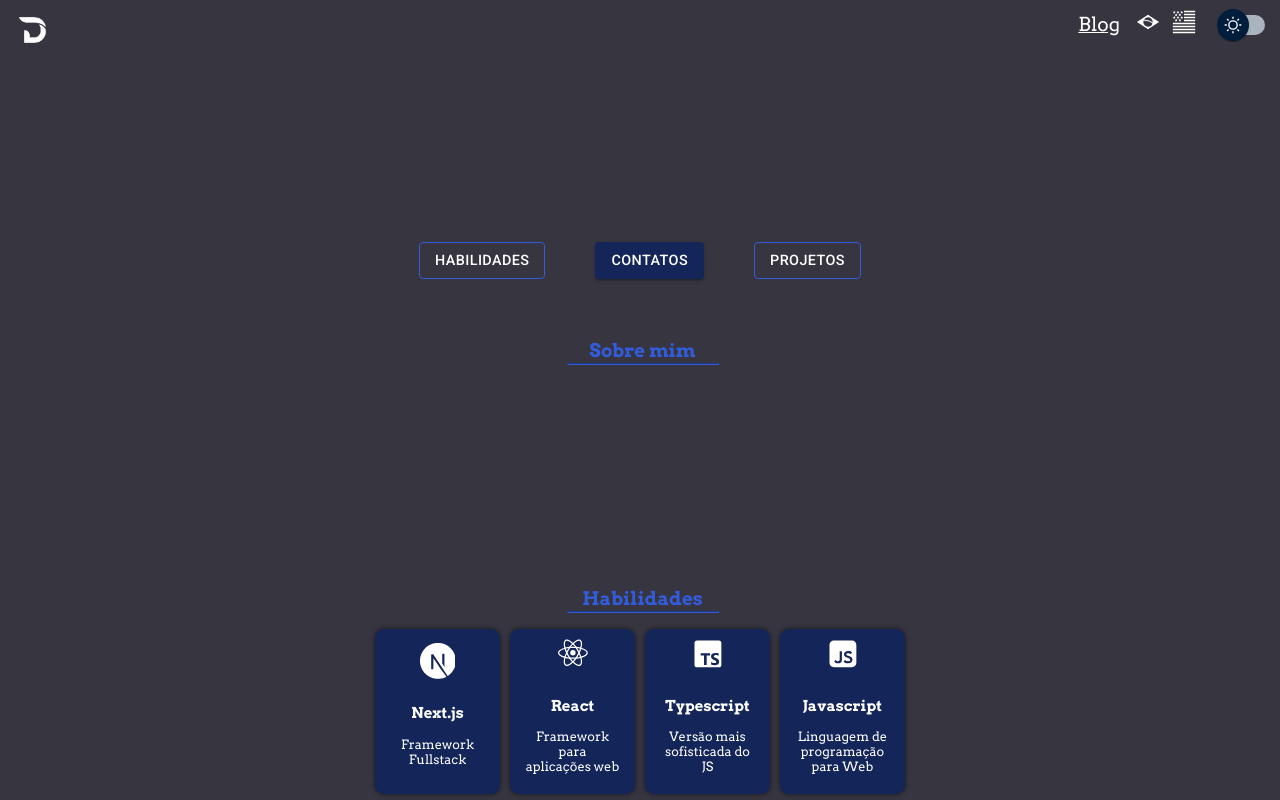
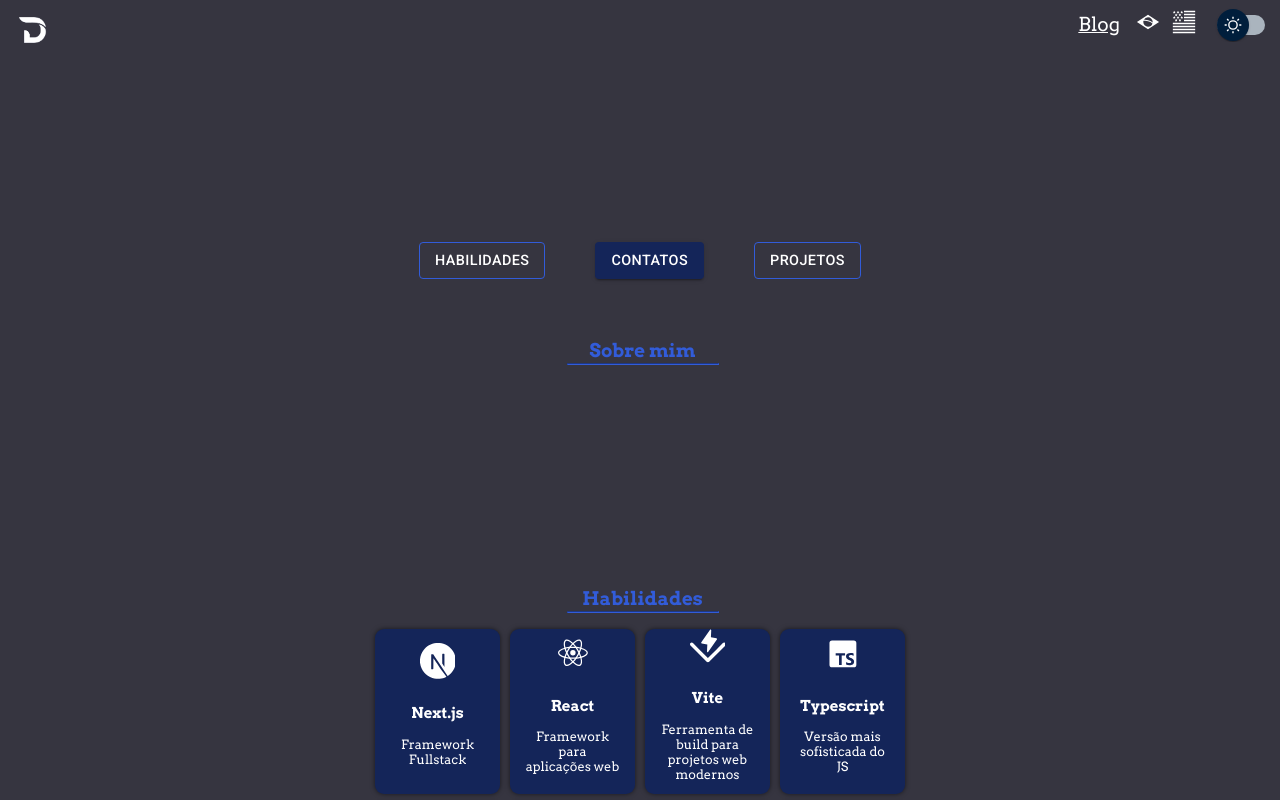
Before and after one commit to Danilo-Vicentin-Silva/portfolio-danilo-vicentin, a React (Vite) app: page / in a window 1280 px wide. Shown: the top 800 px of the page. Built offline with nearby package versions, Linux system fonts and the light colour scheme.

Commit message:
Seven Pilars Wiki Project

```diff
--- a/src/Imports/ImportProjects.tsx
+++ b/src/Imports/ImportProjects.tsx
@@ -1,4 +1,4 @@
-import { SiPowerautomate, SiPowerbi, SiTailwindcss } from "react-icons/si"
+import { SiPowerautomate, SiPowerbi, SiTailwindcss, SiVitest } from "react-icons/si"
 import { useTranslation } from "react-i18next"
 import {
   BiLogoCss3,
@@ -29,6 +29,11 @@ export const SkillList = () => {
       title: "React",
       icon: <BiLogoReact />,
       description: t("reactDescription"),
+    },
+    {
+      title: "Vite",
+      icon: <SiVitest />,
+      description: t("viteDescription"),
     },
     {
       title: "Typescript",
@@ -79,7 +84,7 @@ export const SkillList = () => {
       title: "Power BI",
       icon: <SiPowerbi />,
       description: t("powerBiDescription"),
-    }
+    },
   ]
 }
 
@@ -87,6 +92,18 @@ export const ProjectsList = () => {
   const { t } = useTranslation()
 
   return [
+    {
+      title: "Os 7 Pilares - Wiki",
+      date: t("sevenPilarWikiDate"),
+      description: t("sevenPilarsWikiDescription"),
+      image: projectsCovers.SevenPilarsWikiCover,
+      skillsUsed: [<SiVitest />, <SiTypescript />, <FaReact />],
+      skillsName: ["Vite", "Typescript", "React"],
+      websiteLink: "https://os-7-pilares-wiki.vercel.app",
+      githubLink: "https://github.com/Danilo-Vicentin-Silva/os-7-pilares-wiki",
+      video: videos.SevenPilarsWikiCover,
+      key: uuid(),
+    },
     {
       title: "Os 7 Pilares",
       date: t("sevenPilarsDate"),
@@ -104,6 +121,7 @@ export const ProjectsList = () => {
       video: videos.SevenPilarsVideo,
       key: uuid(),
     },
+
     {
       title: "Landing Page",
       date: t("landingPageDate"),
--- a/src/Imports/ImportProjectsCovers.ts
+++ b/src/Imports/ImportProjectsCovers.ts
@@ -6,6 +6,7 @@ import TaskListCover from "../assets/images/project-covers/task-list.webp";
 import CordelModernoCover from "../assets/images/project-covers/modern-cordel.webp";
 import SiteAndroidCover from "../assets/images/project-covers/android-site.webp";
 import LoginScreenCover from "../assets/images/project-covers/login-screen.webp";
+import SevenPilarsWikiCover from "../assets/images/project-covers/seven-pilars-wiki.webp";
 
 export const projectsCovers = {
   SevenPilarsCover,
@@ -16,4 +17,5 @@ export const projectsCovers = {
   CordelModernoCover,
   SiteAndroidCover,
   LoginScreenCover,
+  SevenPilarsWikiCover
 };
--- a/src/Imports/ImportVideos.ts
+++ b/src/Imports/ImportVideos.ts
@@ -14,6 +14,8 @@ const LandingPageVideo =
   "https://www.youtube.com/embed/BjVJaCdmPxg?si=1c_YwTDIGx4BDB-z"
 const SevenPilarsVideo =
   "https://www.youtube.com/embed/OOz8Jw_XxC8?si=K0yk4iEDbBkZeWvD"
+const SevenPilarsWikiCover =
+  "https://www.youtube.com/embed/W_6QjdD7cEk?si=Ns4H4zBQPI7KR10N"
 
 export const videos = {
   SevenPilarsVideo,
@@ -24,4 +26,5 @@ export const videos = {
   SiteAndroidVideo,
   TelaLoginVideo,
   DataGalaxyVideo,
+  SevenPilarsWikiCover,
 }
--- a/src/services/i18n/translations/en.json
+++ b/src/services/i18n/translations/en.json
@@ -60,6 +60,9 @@
     "wordpressDescription": "CMS for website creation",
     "tailwindDescription": "CSS Framework",
     "powerAppsDescription": "App development",
-    "powerAutomateDescription": "Process automatio"
+    "powerAutomateDescription": "Process automatio",
+    "sevenPilarWikiDate": "March 23, 2025",
+    "sevenPilarsWikiDescription": "This website functions as an interactive wiki, allowing readers and fans to dive into the universe of the book The 7 Pillars - The Journey Beyond the Mountain",
+    "viteDescription": "Build tool for modern web projects"
   }
 }
--- a/src/services/i18n/translations/ptBr.json
+++ b/src/services/i18n/translations/ptBr.json
@@ -61,6 +61,9 @@
     "tailwindDescription": "Framework CSS ",
     "landingPageTitle": "Landing Page",
     "powerAppsDescription": "Desenvolvimento de aplicativos",
-    "powerAutomateDescription": "Automação de processos"
+    "powerAutomateDescription": "Automação de processos",
+    "sevenPilarWikiDate": "23 de Março de 2025",
+    "sevenPilarsWikiDescription": "Este site funciona como uma wiki interativa, permitindo que leitores e fãs mergulhem no universo do livro Os 7 Pilares - A Jornada Além da Montanha",
+    "viteDescription": "Ferramenta de build para projetos web modernos"
   }
 }
```
Also changed, not shown: src/assets/images/project-covers/seven-pilars-wiki.webp (added), 1 other file (tests, documents, lock files or other folders).
